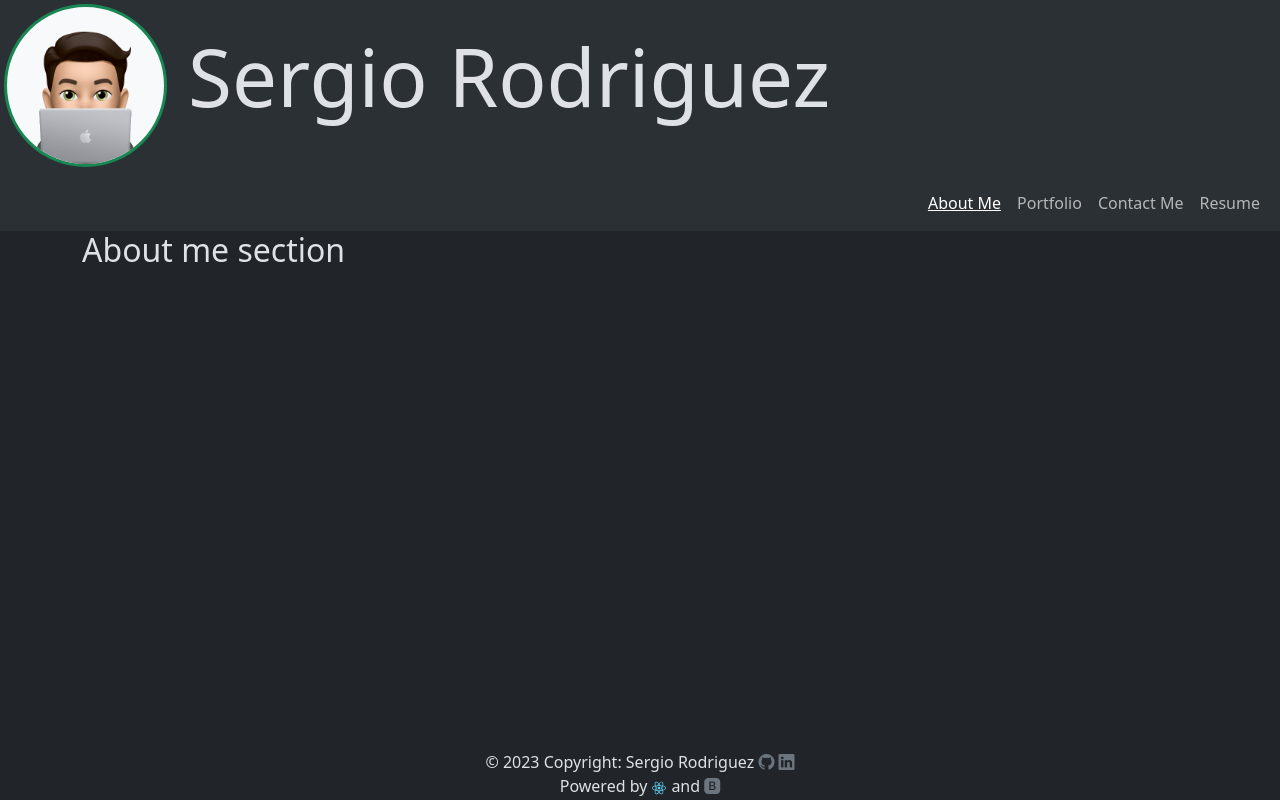
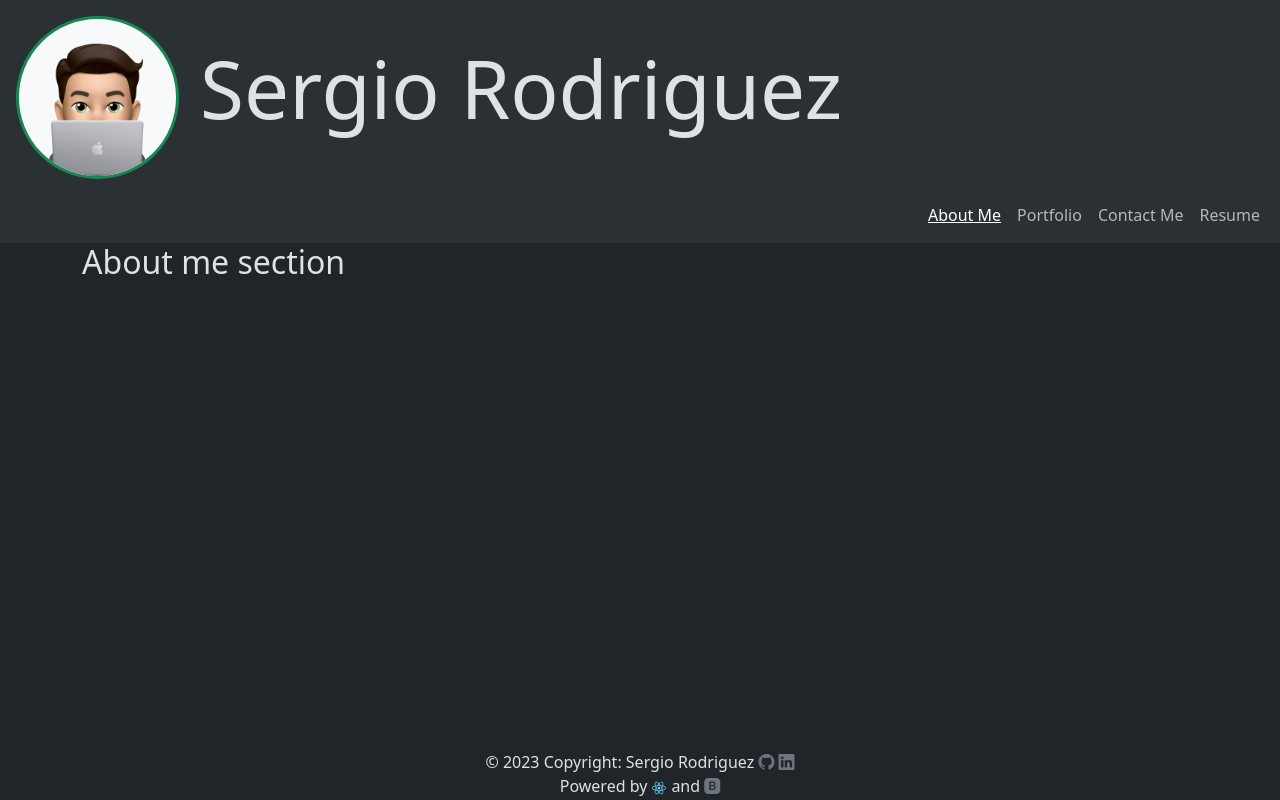
Before and after one commit to sergiorodriguezdev/chl-19-react-portfolio, a React (Create React App) app: page / in a window 1280 px wide. Built offline with nearby package versions, Linux system fonts and the light colour scheme.

Commit message:
Additional cleanup

```diff
--- a/src/App.js
+++ b/src/App.js
@@ -1,24 +1,23 @@
-import React, {useState} from "react";
-import Header from './components/Header';
-import Nav from './components/Nav';
-import Page from './components/Page'
-import Footer from './components/Footer';
+import React, { useState, useEffect } from "react";
+import Header from "./components/Header";
+import Nav from "./components/Nav";
+import Page from "./components/Page";
+import Footer from "./components/Footer";
 
 function App() {
-
-  const pages = ['aboutme', 'portfolio', 'contact', 'resume'];
+  const pages = ["aboutme", "portfolio", "contact", "resume"];
   const [currentPage, setCurrentPage] = useState(pages[0]);
+  useEffect(() => {
+    document.title = `Sergio Rodriguez - About Me`;
+  }, []);
 
   return (
     <div>
       {/* Header */}
-      <Header>
-      </Header>
-      <Nav currentPage={currentPage} setCurrentPage={setCurrentPage}>
-
-      </Nav>
+      <Header></Header>
+      <Nav currentPage={currentPage} setCurrentPage={setCurrentPage}></Nav>
       {/* Content */}
-      <main className='container'>
+      <main className="container">
         <Page currentPage={currentPage}></Page>
       </main>
 
--- a/src/components/AboutMe.js
+++ b/src/components/AboutMe.js
@@ -1,5 +1,5 @@
 import React from "react";
-import avatar from "../assets/avatars/avatar-header.png";
+import avatar from "../assets/avatars/avatar-aboutme.png";
 
 function AboutMe(props) {
   return (
--- a/src/components/Header.js
+++ b/src/components/Header.js
@@ -3,7 +3,7 @@ import avatar from "../assets/avatars/avatar-header.png";
 
 function Header(props) {
   return (
-    <header className="d-flex pt-1 ps-1 bg-body-tertiary">
+    <header className="d-flex pt-3 ps-3 bg-body-tertiary">
       <h1 className="display-1">
         <img
           src={avatar}
--- a/src/components/Nav.js
+++ b/src/components/Nav.js
@@ -4,6 +4,7 @@ function Nav({ currentPage, setCurrentPage }) {
   const clickNavLink = (e) => {
     e.preventDefault();
     const clickedLinkText = e.target.textContent;
+    document.title = `Sergio Rodriguez - ${clickedLinkText}`
 
     switch (clickedLinkText) {
       case "About Me":
```
Also changed, not shown: 1 other file (tests, documents, lock files or other folders).
